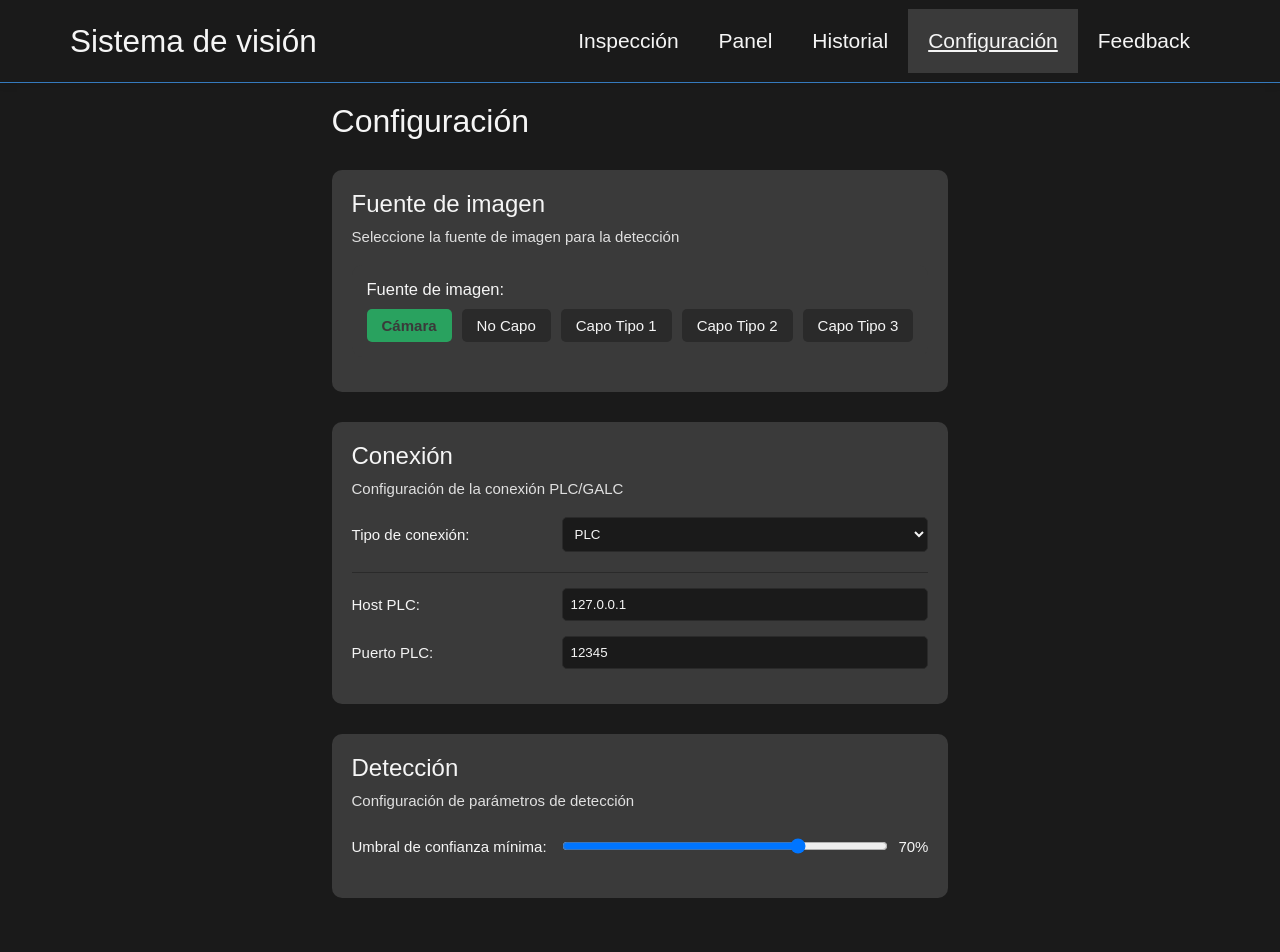
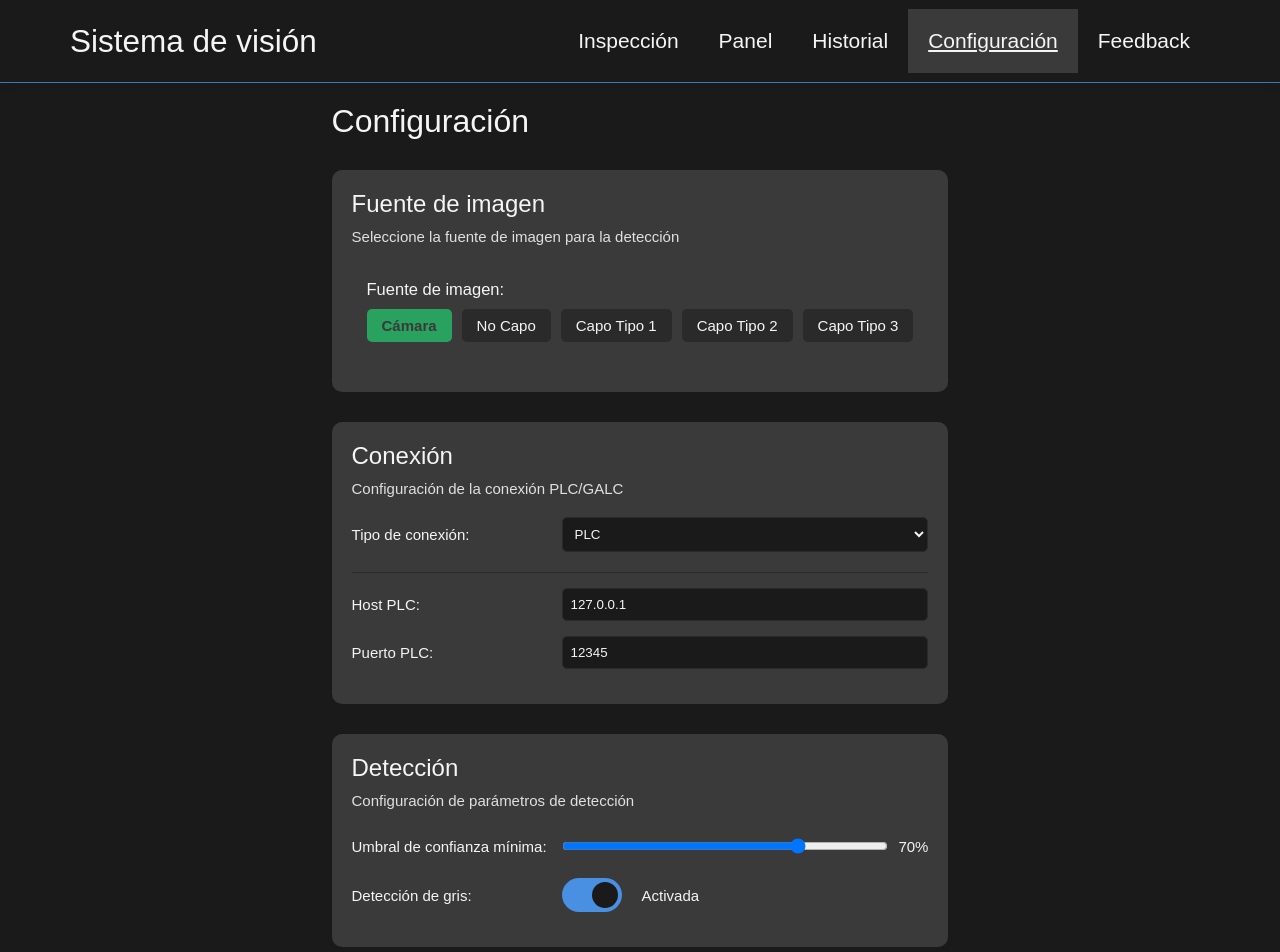
Before and after one commit to ivanrubin10/TPP_App, a Vue app in the folder application-ui/: page /config in a window 1280 px wide. Shown: the top 952 px of the page. Built offline with nearby package versions, Linux system fonts and the light colour scheme; no server answers.

Commit message:
gray detection toggle in config

```diff
--- a/application-ui/src/views/ConfigView.vue
+++ b/application-ui/src/views/ConfigView.vue
@@ -57,6 +57,18 @@
         >
         <span>{{ (minConfThreshold * 100).toFixed(0) }}%</span>
       </div>
+      <div class="input-group">
+        <label>Detección de gris:</label>
+        <div class="toggle-switch">
+          <input
+            type="checkbox"
+            v-model="grayDetectionEnabled"
+            @change="updateConfig"
+          >
+          <span class="toggle-slider"></span>
+        </div>
+        <span class="toggle-label">{{ grayDetectionEnabled ? 'Activada' : 'Desactivada' }}</span>
+      </div>
     </div>
 
     <div v-if="saveMessage" class="save-message" :class="{ error: saveError }">
@@ -80,6 +92,7 @@ const plcPort = ref(12345);
 const galcHost = ref('127.0.0.1');
 const galcPort = ref(54321);
 const minConfThreshold = ref(0.7);
+const grayDetectionEnabled = ref(true);
 
 // UI state
 const saveMessage = ref('');
@@ -104,6 +117,7 @@ const loadConfig = async () => {
     galcHost.value = config.galc_host || '127.0.0.1';
     galcPort.value = config.galc_port || 54321;
     minConfThreshold.value = config.min_conf_threshold || 0.7;
+    grayDetectionEnabled.value = config.gray_detection_enabled ?? true;
   } catch (error) {
     console.error('Error loading configuration:', error);
     showMessage('Error al cargar la configuración', true);
@@ -141,7 +155,8 @@ const updateConfig = async () => {
       plc_port: plcPort.value,
       galc_host: galcHost.value,
       galc_port: galcPort.value,
-      min_conf_threshold: minConfThreshold.value
+      min_conf_threshold: minConfThreshold.value,
+      gray_detection_enabled: grayDetectionEnabled.value
     };
 
     await saveConfig(configData);
@@ -262,4 +277,55 @@ h2 {
 .save-message.error {
   background-color: var(--no-good-100);
 }
+
+.toggle-switch {
+  position: relative;
+  display: inline-block;
+  width: 60px;
+  height: 34px;
+  margin-right: 10px;
+}
+
+.toggle-switch input {
+  opacity: 0;
+  width: 0;
+  height: 0;
+}
+
+.toggle-slider {
+  position: absolute;
+  cursor: pointer;
+  top: 0;
+  left: 0;
+  right: 0;
+  bottom: 0;
+  background-color: var(--bg-200);
+  transition: .4s;
+  border-radius: 34px;
+}
+
+.toggle-slider:before {
+  position: absolute;
+  content: "";
+  height: 26px;
+  width: 26px;
+  left: 4px;
+  bottom: 4px;
+  background-color: var(--bg-100);
+  transition: .4s;
+  border-radius: 50%;
+}
+
+input:checked + .toggle-slider {
+  background-color: var(--accent-100);
+}
+
+input:checked + .toggle-slider:before {
+  transform: translateX(26px);
+}
+
+.toggle-label {
+  margin-left: 10px;
+  color: var(--text-100);
+}
 </style>
```
Also changed, not shown: 1 other file (tests, documents, lock files or other folders).
